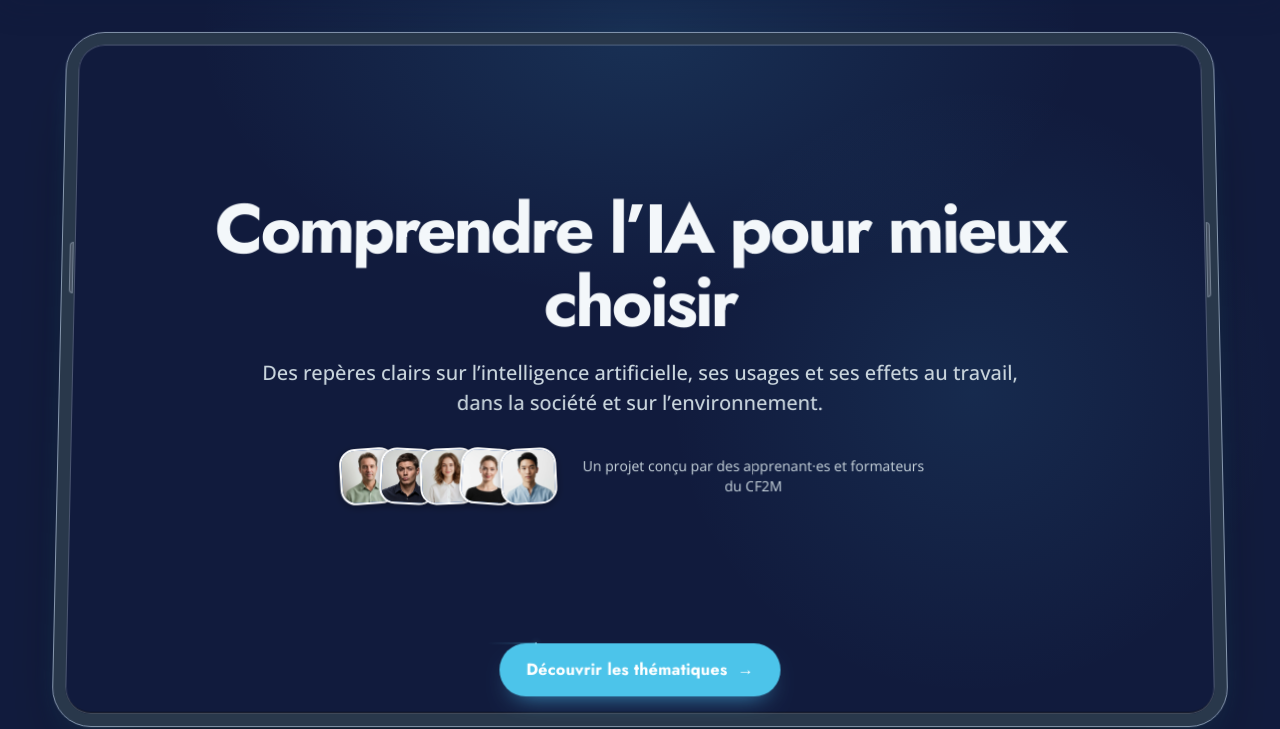
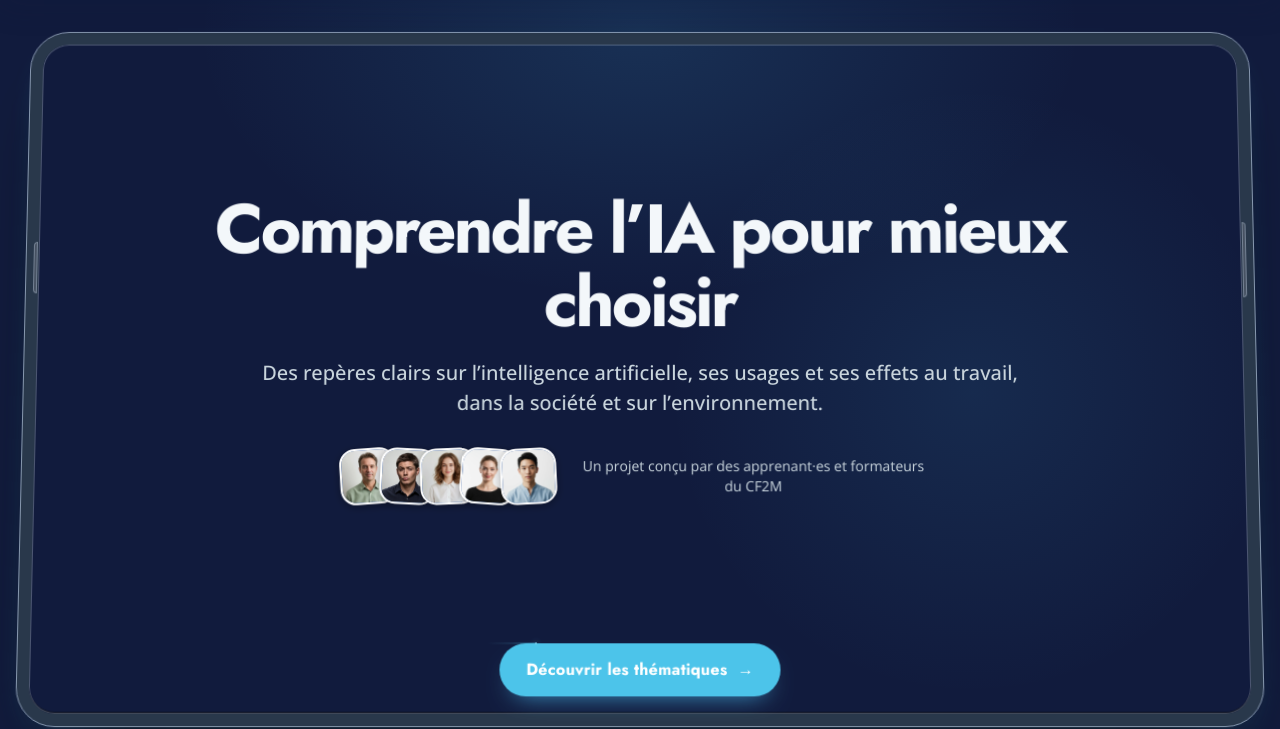
Before and after one commit to bywinsty/IA-PER, a website: page index.html in a window 1280 px wide. Shown: the part 91-820 px from the top of the page. Drawn offline with nearby package versions, Linux system fonts and the light colour scheme.

Commit message:
style: widen homepage tablet frame

```diff
--- a/assets/css/main.css
+++ b/assets/css/main.css
@@ -728,7 +728,7 @@ section,
 .hero-cadence__device {
   position: relative;
   isolation: isolate;
-  width: min(1160px, calc(100% - 48px));
+  width: min(1240px, calc(100% - 48px));
   margin: 0 auto;
   padding: 23px 13px 0;
   border: 12px solid #29384b;
```
